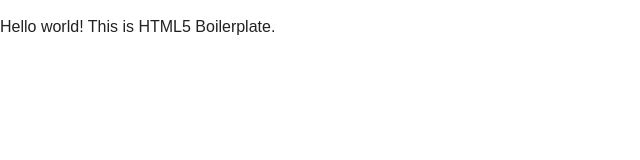
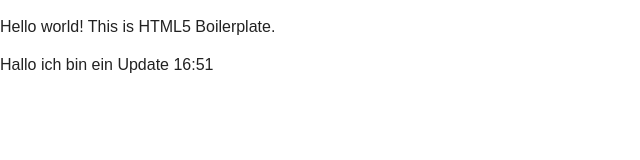
Before and after one commit to swtpTHM/demoRepo, a plain HTML site: page index.html in a window 1280 px wide. Shown: the whole page, without its empty margins (0-640 px from the left). Drawn offline with nearby package versions, Linux system fonts and the light colour scheme.

Commit message:
New Paragraph

```diff
--- a/index.html
+++ b/index.html
@@ -24,6 +24,8 @@
         <!-- Add your site or application content here -->
         <p>Hello world! This is HTML5 Boilerplate.</p>
 
+        <p>Hallo ich bin ein Update 16:51</p>
+
         <script src="//ajax.googleapis.com/ajax/libs/jquery/1.10.2/jquery.min.js"></script>
         <script>window.jQuery || document.write('<script src="js/vendor/jquery-1.10.2.min.js"><\/script>')</script>
         <script src="js/plugins.js"></script>
```
